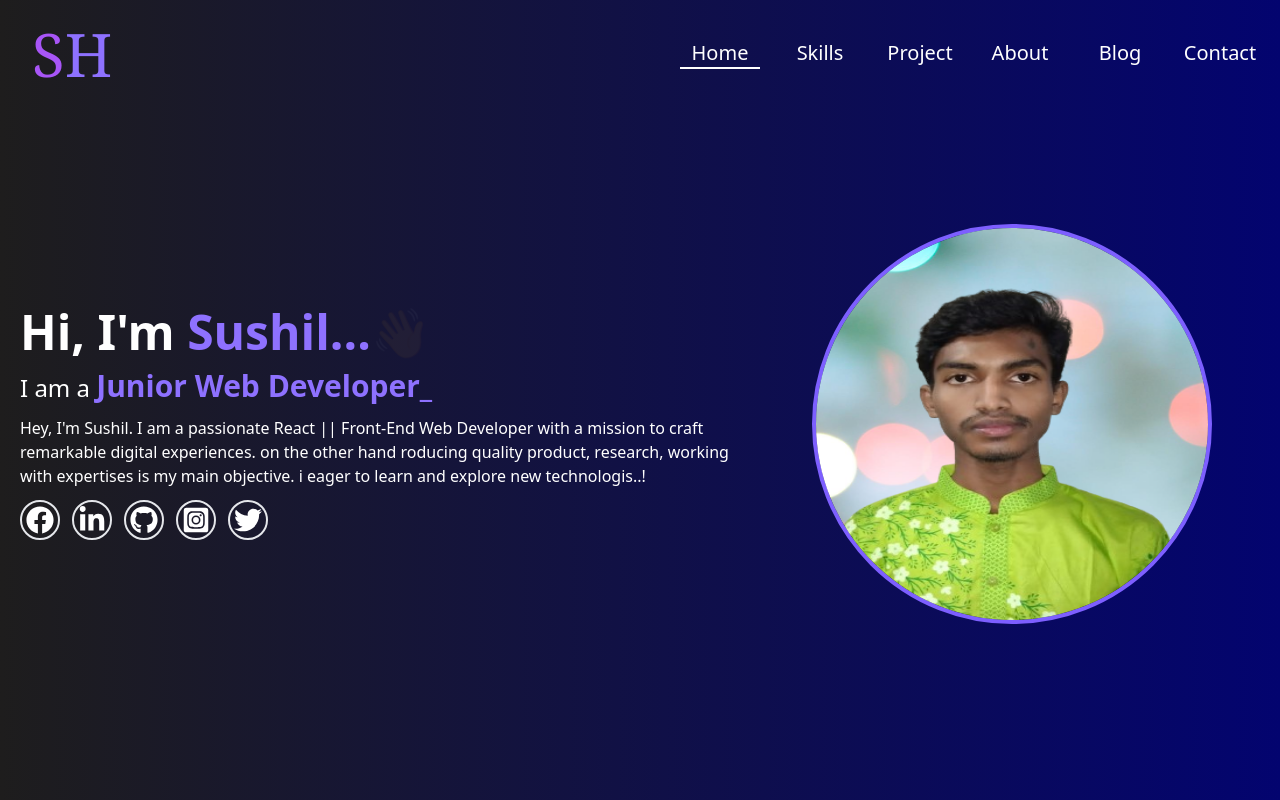
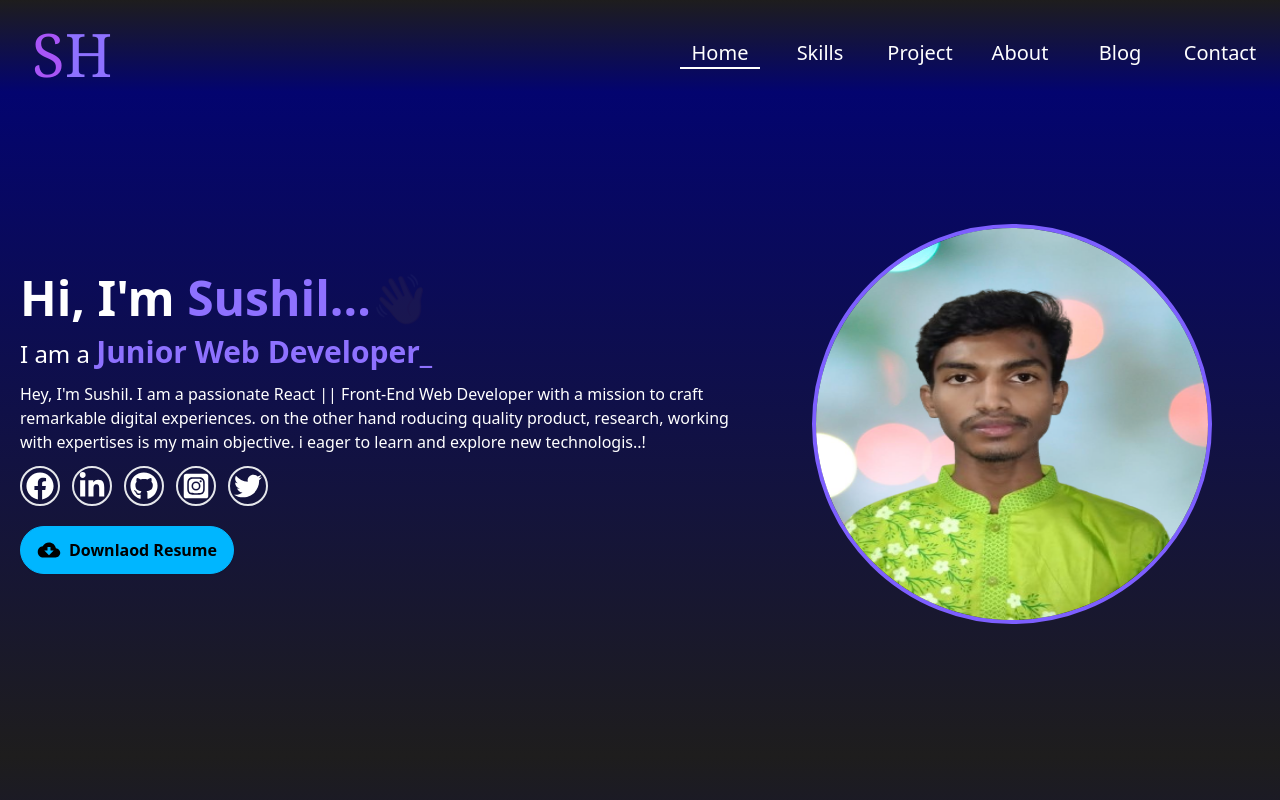
Before and after one commit to Sushil500530/Portfolio_Part-2, a React (Vite) app: page / in a window 1280 px wide. Shown: the top 800 px of the page. Built offline with nearby package versions, Linux system fonts and the light colour scheme.

Commit message:
add some changes for bg color and add button

```diff
--- a/src/components/heade/navbar/Navbar.jsx
+++ b/src/components/heade/navbar/Navbar.jsx
@@ -23,7 +23,7 @@ const Navbar = () => {
         </NavLink>
     </>
     return (
-        <div className="relative bg-gradient-to-r from-[#1e1d1d] to-[#03046f] w-full h-full">
+        <div className="relative bg-gradient-to-b from-[#1e1d1d] to-[#03046f]">
             <div className="container mx-auto ">
                 <div className="py-2">
                     <div className="flex items-center justify-between lg:hidden">
--- a/src/components/home/Home.jsx
+++ b/src/components/home/Home.jsx
@@ -8,22 +8,22 @@ import Skills from "./pages/Skills";
 const Home = () => {
     return (
         <>
-            <div className="bg-gradient-to-r from-[#1e1d1d] to-[#03046f] w-full h-full overflow-hidden">
+            <div className="bg-gradient-to-t from-[#1e1d1d] to-[#03046f] w-full h-full overflow-hidden">
                 <Banner />
             </div>
-            <div className="bg-gradient-to-r from-[#1e1d1d] to-[#03046f] w-full h-full overflow-hidden">
+            <div className="bg-gradient-to-b from-[#1e1d1d] to-[#03046f] w-full h-full overflow-hidden">
                 <Skills />
             </div>
-            <div className="bg-gradient-to-r from-[#1e1d1d] to-[#03046f] w-full h-full overflow-hidden">
+            <div className="bg-gradient-to-t from-[#1e1d1d] to-[#03046f] w-full h-full overflow-hidden">
                 <Projects />
             </div>
-            <div className="bg-gradient-to-r from-[#1e1d1d] to-[#03046f] w-full h-full overflow-hidden">
+            <div className="bg-gradient-to-b from-[#1e1d1d] to-[#03046f] w-full h-full overflow-hidden">
                 <About />
             </div>
-            <div className="bg-gradient-to-r from-[#1e1d1d] to-[#03046f] w-full h-full overflow-hidden">
+            <div className="bg-gradient-to-t from-[#1e1d1d] to-[#03046f] w-full h-full overflow-hidden">
                 <BlogPage />
             </div>
-            <div className="bg-gradient-to-r from-[#1e1d1d] to-[#03046f] w-full h-full overflow-hidden">
+            <div className="bg-gradient-to-b from-[#1e1d1d] to-[#03046f] w-full h-full overflow-hidden">
                 <Contact />
                 <Footer />
             </div>
--- a/src/components/home/pages/Banner.jsx
+++ b/src/components/home/pages/Banner.jsx
@@ -1,4 +1,5 @@
 import { FaFacebook, FaGithub, FaInstagramSquare, FaLinkedinIn, FaTwitter } from "react-icons/fa";
+import { IoMdCloudDownload } from "react-icons/io";
 import Image from "../../../assets/image/sushil-bg-.png"
 import { Link } from "react-router-dom";
 import { TypeAnimation } from "react-type-animation";
@@ -50,6 +51,9 @@ const Banner = () => {
                             </span>
                         </ul>
                     </nav >
+                    <div className="">
+                        <button className="btn btn-info mt-5 flex items-center rounded-full text-base"><span><IoMdCloudDownload className="text-2xl" /></span>Downlaod Resume</button>
+                    </div>
                 </div>
                 <div data-aos="fade-left" className='w-full md:w-[30%] lg:w-[40%] relative '>
                     <div className='w-[300px] md:w-[220px] lg:w-[400px] rounded-full mx-auto h-[300px] md:h-[220px] lg:h-[400px] border-4 hover:border-fuchsia-600 transition cursor-pointer border-[#7d5fff]'>
--- a/src/layouts/MainLayout.jsx
+++ b/src/layouts/MainLayout.jsx
@@ -33,11 +33,11 @@ const MainLayout = () => {
         <>
             {
                 isLoading ? <Preloader /> :
-                    <div id="home" className="relative w-full h-full z-10 text-white">
+                    <div id="home" className="relative w-full h-full z-10 text-white bg-gradient-to-b from-[#1e1d1d] to-[#03046f]">
                         {/* <div className="absolute bg-gradient-to-r from-[#1e1d1d] to-[#03046f] w-full h-full -z-50"></div> */}
                         <div className={`w-full z-20 relative ${isScrolled ? 'block' : 'hidden'}`}>
-                            <Link to={'#home'} smooth className="fixed bottom-3 right-3 animate-bounce w-12 h-12 rounded-full bg-[#8e71ff] text-black font-bold"><span className="w-full h-full flex items-center justify-center">
-                                <IoIosArrowUp className="text-5xl text-black transition ease-in-out hover:text-white" />
+                            <Link to={'#home'} smooth className="fixed bottom-3 right-5 animate-bounce rounded-lg font-bold"><span className="w-full h-full flex items-center justify-center">
+                                <IoIosArrowUp className="btn btn-square bg-[#704ff2] outline-none border-none hover:bg-[#704ff2] text-5xl rounded-lg transition ease-in-out hover:text-white" />
                             </span></Link>
                         </div>
                         <Navbar />
```
